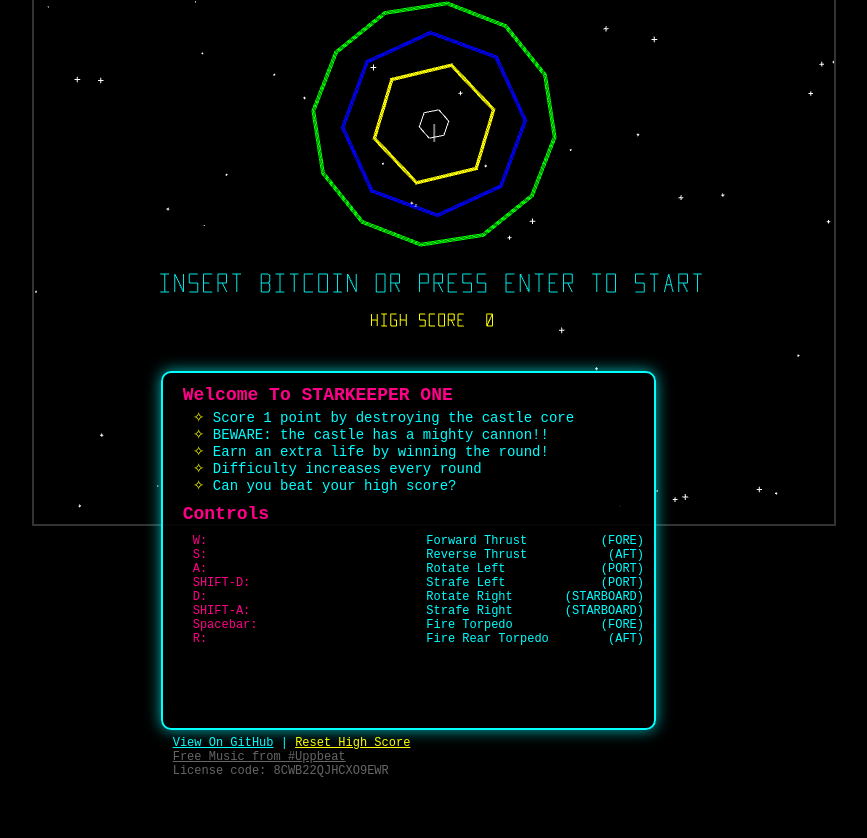
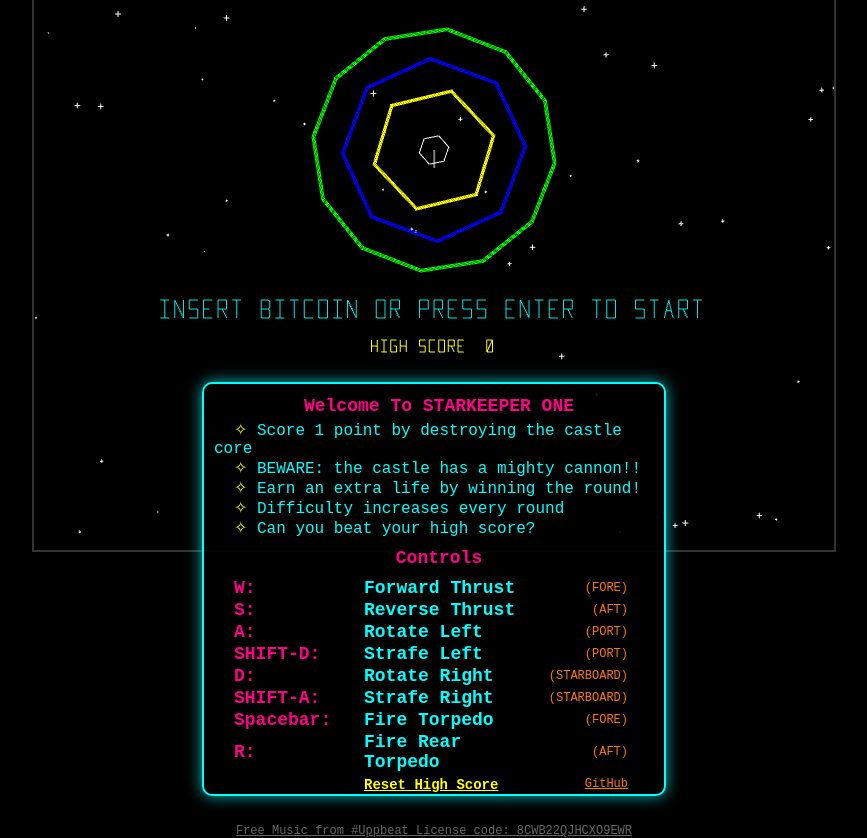
Before and after one commit to brighams/StarCastle, a website built with Vite: page index.html in a window 1280 px wide. Shown: the part 278-1116 px from the top of the page, without its empty margins (206-1073 px from the left). Before the commit the page ends 1056 px from the top, so only its background shows below. Built offline with nearby package versions, Linux system fonts and the light colour scheme; animation ran at ten frames a second.

Commit message:
layout perfect info box

```diff
--- a/index.html
+++ b/index.html
@@ -38,7 +38,8 @@
       background: #000;
       display: flex;
       justify-content: center;
-      align-items: center;
+      align-items: flex-start;
+      padding-top: 2em;
       min-height: 100vh;
       font-family: monospace;
       color: #fff;
@@ -54,50 +55,19 @@
       background: #000;
     }
 
-    .info {
+    .music-info {
       margin-top: 10px;
-      font-size: 14px;
       color: #aaa;
+      justify-self: center;
+      color: #00FFFF;
+      font-size: 12px;
     }
 
-    .key-bind {
-      color: #ff0088;
-      margin-left: 20px;
-    }
-
-    /* Help icon styles */
-    .help-icon {
-      position: absolute;
-      top: 20px;
-      right: 20px;
-      width: 30px;
-      height: 30px;
-      background-color: rgba(255, 255, 255, 0.2);
-      border-radius: 50%;
-      display: flex;
-      justify-content: center;
-      align-items: center;
-      font-size: 24px;
-      font-weight: bold;
-      color: #00FFFF;
-      cursor: pointer;
-      transition: all 0.3s ease;
-      border: 2px solid #00FFFF;
-      box-shadow: 0 0 10px rgba(0, 255, 255, 0.5);
-      z-index: 100;
-    }
-
-    .help-icon:hover {
-      background-color: rgba(0, 255, 255, 0.3);
-      transform: scale(1.1);
-    }
-
-    /* Popup styles */
-    .help-popup {
+    .info-box {
       display: block;
       position: absolute;
-      width: auto;
-      height: auto;
+      width: 440px;
+      height: 390px;
       background-color: rgba(0, 0, 0, 0.9);
       border: 2px solid #00FFFF;
       border-radius: 10px;
@@ -107,26 +77,21 @@
       font-size: 12px;
       text-align: left;
       z-index: 110;
-    }
-
-    .help-icon:hover + .help-popup {
-      display: none;
-      display: block;
-      justify-content: center;
-      align-items: center;
+      left: 50%;
+      transform: translateX(-50%);
     }
 
     .info-text {
       color: #00FFFF;
-      font-size: 14px;
+      font-size: 16px;
     }
 
     .info-star {
       color: #FFFF00;
       margin-left: 20px;
       maring-right: 12px;
+      font-size: 16px;
     }
-
 
     /* Controls section styles */
     .controls-title {
@@ -136,12 +101,13 @@
       margin-bottom: 4px;
       margin-top: 2px;
       color: #FF0088;
+      justify-self: center;
     }
 
     .controls-grid {
       display: grid;
-      grid-template-columns: auto 1fr auto;
-      gap: 0 16px;
+      grid-template-columns: 146px 180px 80px;
+      gap: 2px 4px;
       margin-top: 10px;
       align-items: center;
     }
@@ -150,15 +116,19 @@
       color: #ff0088;
       margin-left: 20px;
       text-align: left;
+      font-weight: bold;
+      font-size: 18px;
     }
 
     .control-description {
       text-align: left;
       color: #00FFFF;
+      font-weight: bold;
+      font-size: 18px;
     }
 
-    .control-label {
-      color: #00FFFF;
+    .control-direction {
+      color: #ff7800;
       text-align: right;
       white-space: nowrap;
     }
@@ -169,60 +139,68 @@
   <canvas id="gameCanvas" width="800" height="800"></canvas>
 
   <!-- Help icon and popup -->
-  <div id="infoBox" class="help-popup" style="bottom: -200px; right: 180px;">
+  <div id="infoBox" class="info-box" style="bottom: -240px;">
     <div class="controls-title">Welcome To STARKEEPER ONE</div>
     <div class="info-text"><span class="info-star">✧</span> Score 1 point by destroying the castle core</div>
     <div class="info-text"><span class="info-star">✧</span> BEWARE: the castle has a mighty cannon!!</div>
     <div class="info-text"><span class="info-star">✧</span> Earn an extra life by winning the round!</div>
     <div class="info-text"><span class="info-star">✧</span> Difficulty increases every round</div>
     <div class="info-text"><span class="info-star">✧</span> Can you beat your high score?</div>
+
     <div style="margin-top: 10px; margin-bottom: 20px;">
+
       <div class="controls-title">Controls</div>
+
+
       <div class="controls-grid">
         <span class="control-key">W:</span>
         <span class="control-description">Forward Thrust</span>
-        <span class="control-label">(FORE)</span>
+        <span class="control-direction">(FORE)</span>
 
         <span class="control-key">S:</span>
         <span class="control-description">Reverse Thrust</span>
-        <span class="control-label">(AFT)</span>
+        <span class="control-direction">(AFT)</span>
 
         <span class="control-key">A:</span>
         <span class="control-description">Rotate Left</span>
-        <span class="control-label">(PORT)</span>
+        <span class="control-direction">(PORT)</span>
 
         <span class="control-key">SHIFT-D:</span>
         <span class="control-description">Strafe Left</span>
-        <span class="control-label">(PORT)</span>
+        <span class="control-direction">(PORT)</span>
 
         <span class="control-key">D:</span>
         <span class="control-description">Rotate Right</span>
-        <span class="control-label">(STARBOARD)</span>
+        <span class="control-direction">(STARBOARD)</span>
 
         <span class="control-key">SHIFT-A:</span>
         <span class="control-description">Strafe Right</span>
-        <span class="control-label">(STARBOARD)</span>
+        <span class="control-direction">(STARBOARD)</span>
 
         <span class="control-key">Spacebar:</span>
         <span class="control-description">Fire Torpedo</span>
-        <span class="control-label">(FORE)</span>
+        <span class="control-direction">(FORE)</span>
 
         <span class="control-key">R:</span>
         <span class="control-description">Fire Rear Torpedo</span>
-        <span class="control-label">(AFT)</span>
-        <div class="info" style="color:#00FFFF; font-size: 12px; position: relative; bottom: -80px;">
-          <a style="color:#00FFFF;" target="_GITHUB" href="https://github.com/brighams/StarCastle">View On GitHub</a>
-          |
-          <a href="#" id="resetHighScore" style="color:#FFFF00; font-size: 12px;">Reset High Score</a>
-          <div class="music-info" style="color:#666666; font-size: 12px;">
-            <a style="color:#666666" target="_UPBEAT" href="https://uppbeat.io/t/d0d/orbit"
-               style="color:#333333; font-size: 12px;">
-              Free Music from #Uppbeat</a>
-            <div style="color:#666666">License code: 8CWB22QJHCXO9EWR</div>
-          </div>
-        </div>
+        <span class="control-direction">(AFT)</span>
+
+        <span class="control-key"></span>
+        <span class="control-description">
+          <a href="#" id="resetHighScore" style="color:#FFFF00; font-size: 14px; align-self:center; padding-top: 2px;">Reset High Score</a></span>
+        <span class="control-direction"><a style="color:#ff7800;" target="_GITHUB"
+                                           href="https://github.com/brighams/StarCastle">GitHub</a></span>
       </div>
     </div>
+
+    <div class="music-info" style="position: relative; bottom: -10px;">
+
+      <a style="color:#666666" target="_UPBEAT" href="https://uppbeat.io/t/d0d/orbit"
+         style="color:#333333; font-size: 12px; padding-bottom: 4px;">
+        Free Music from #Uppbeat License code: 8CWB22QJHCXO9EWR</a>
+    </div>
+
+
   </div>
 </div>
 <script type="module" src="./src/main.js"></script>
--- a/src/player.js
+++ b/src/player.js
@@ -54,10 +54,10 @@ export const reset_player = () => {
   playSound('game_start', 0.5, 0.08)
 }
 
-export const spawn_player = (dt) => {
+export const spawn_player = (game_state, dt) => {
   player.respawn_timer -= dt
   if (player.respawn_timer <= 0) {
-    if (lives > 0) {
+    if (game_state.lives > 0) {
       set_random_spawn_position()
       player.alive = true
       playSound('game_start', 0.5, 0.08)
@@ -79,7 +79,7 @@ export const update_player = (dt, keys_pressed, lives, game_state) => {
     if (game_state.round_won) {
       return
     }
-    spawn_player(dt)
+    spawn_player(game_state, dt)
     return
   }
 
```
Also changed, not shown: src/transporter.js (+174 -140 lines).
